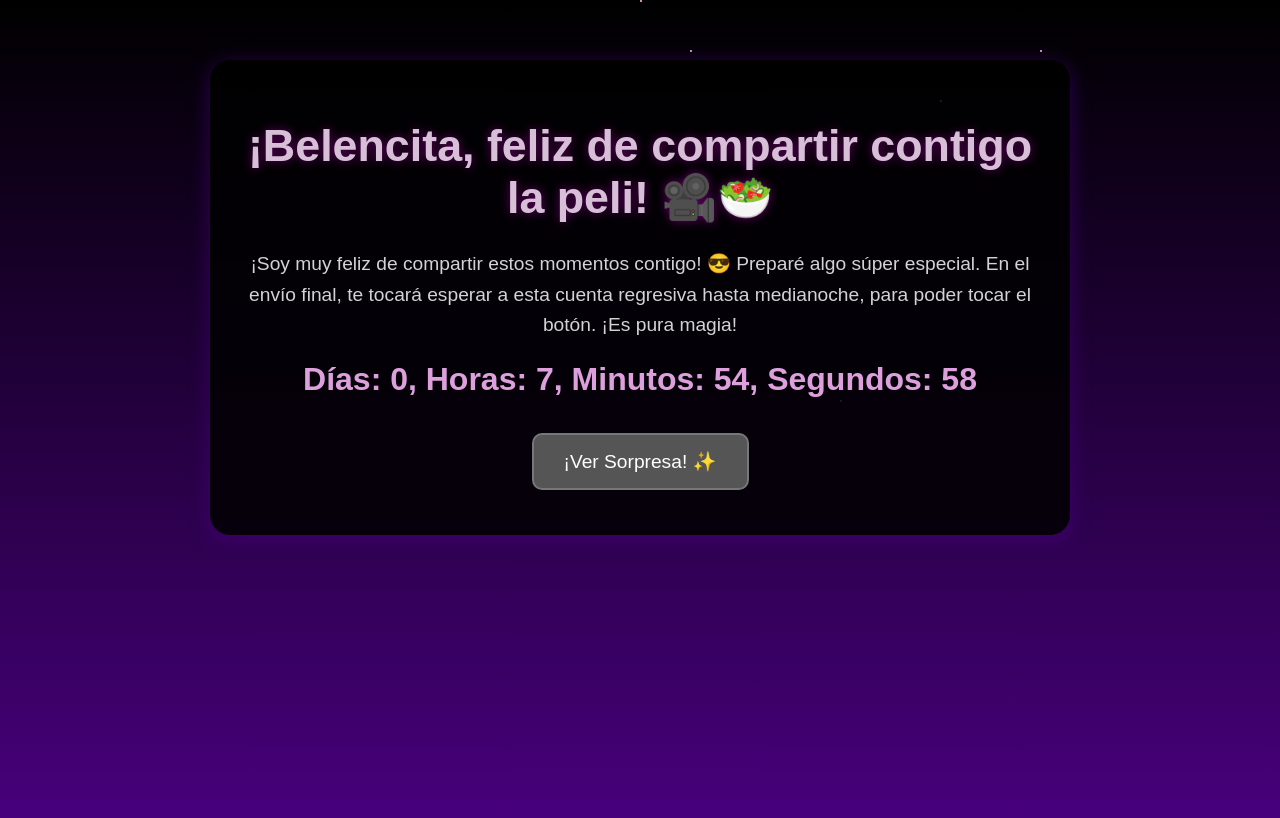
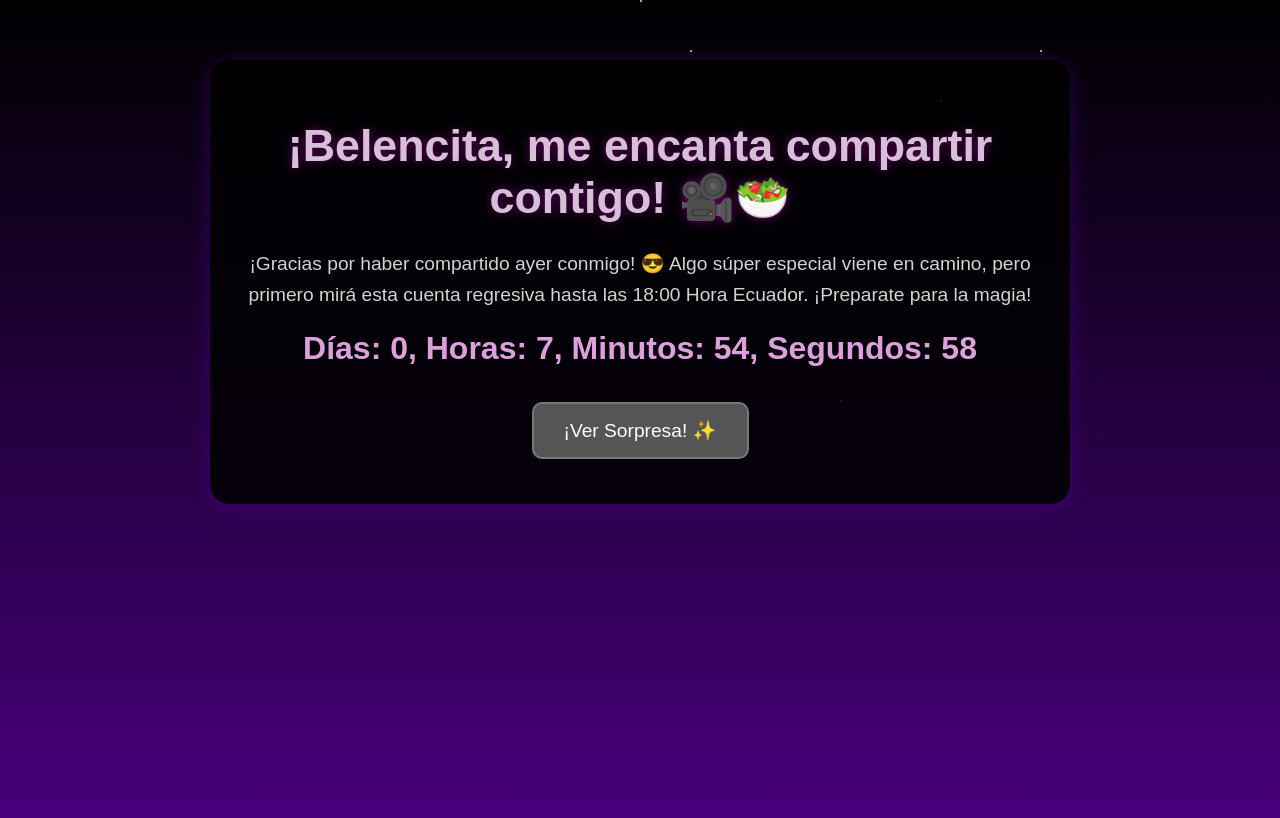
Before and after one commit to kaspercito/Belen, a plain HTML site: page index.html in a window 1280 px wide. Drawn offline with nearby package versions, Linux system fonts and the light colour scheme.

Commit message:
Update index.html

```diff
--- a/index.html
+++ b/index.html
@@ -10,8 +10,8 @@
 <body>
   <div class="stars-background"></div>
   <div id="initial" class="container">
-    <h1>¡Belencita, feliz de compartir contigo la peli! 🎥🥗</h1>
-    <p>¡Soy muy feliz de compartir estos momentos contigo! 😎 Preparé algo súper especial. En el envío final, te tocará esperar a esta cuenta regresiva hasta medianoche, para poder tocar el botón. ¡Es pura magia!</p>
+    <h1>¡Belencita, me encanta compartir contigo! 🎥🥗</h1>
+    <p>¡Gracias por haber compartido ayer conmigo! 😎 Algo súper especial viene en camino, pero primero mirá esta cuenta regresiva hasta las 18:00 Hora Ecuador. ¡Preparate para la magia!</p>
     <div id="countdown" class="countdown">Cargando...</div>
     <button id="surprise-button" disabled onclick="revealSurprise()">¡Ver Sorpresa! ✨</button>
     <p id="wait-message" class="hidden wait-message">¡Aún no! Esperá a que la cuenta llegue a cero 😏</p>
```
